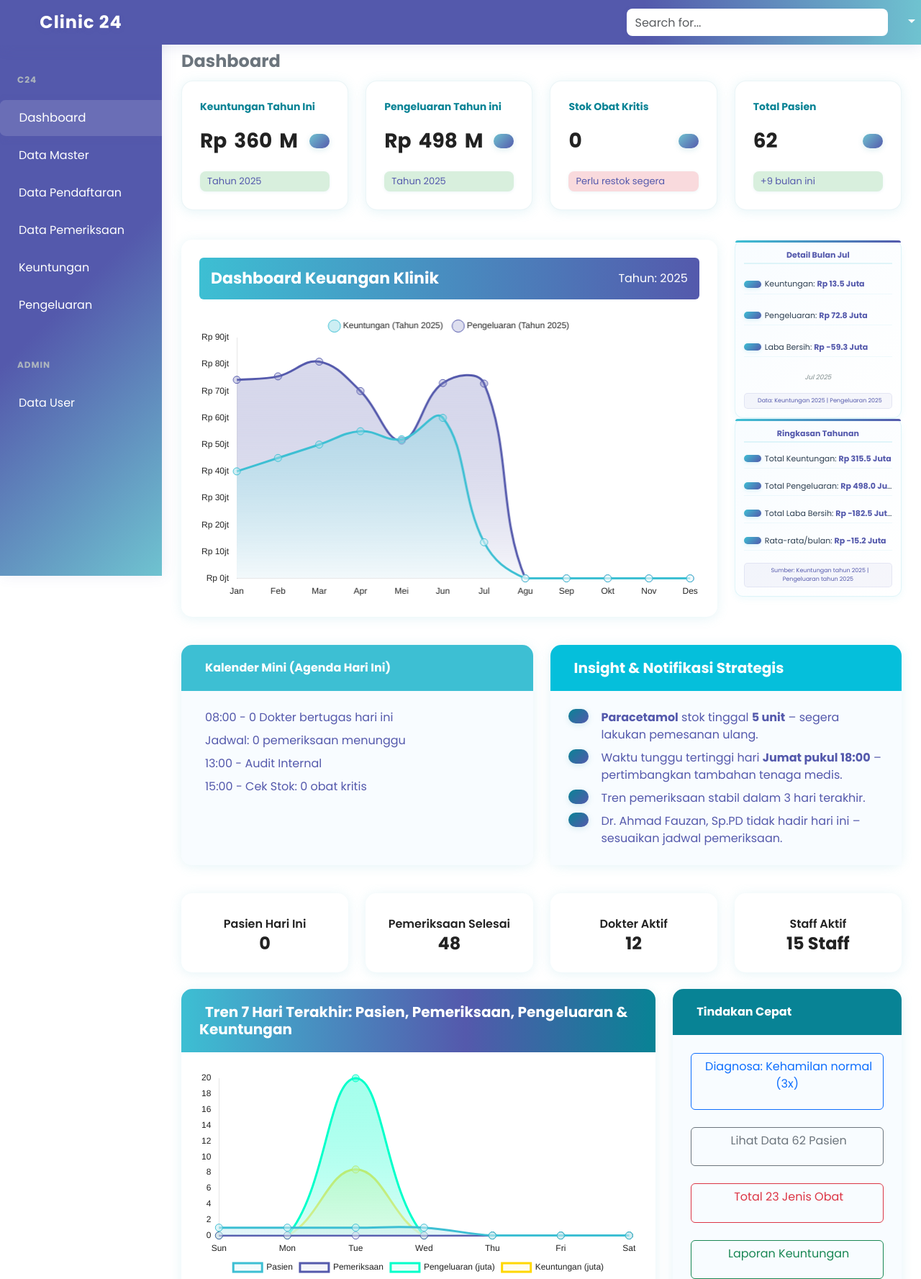
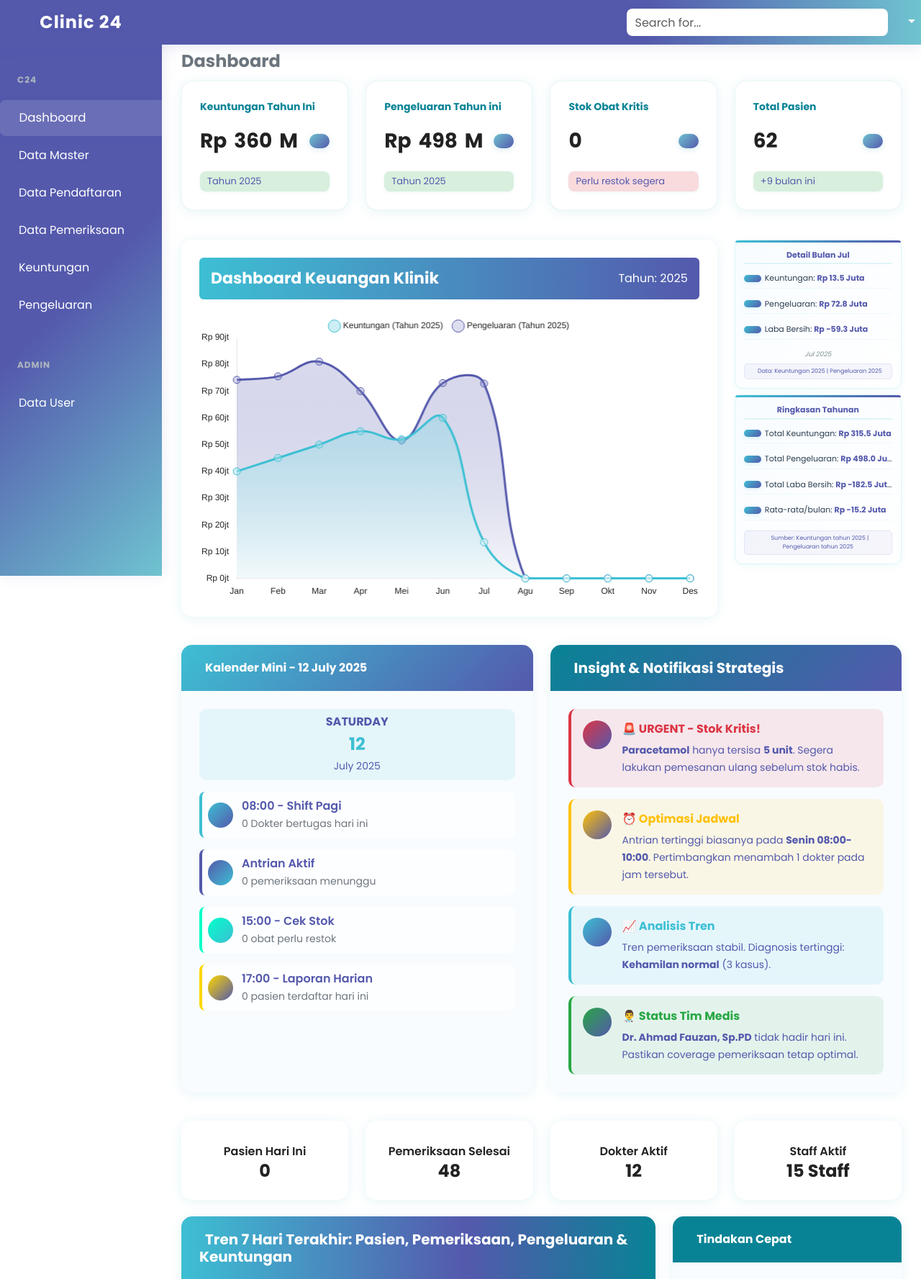
Before and after one commit to Aphyne/C-24, a PHP site: page / in a window 1280 px wide. Shown: the top 1777 px of the page at 72% size. Run offline with PHP 8.4, Linux system fonts and the light colour scheme; a user stored in the database is signed in; data comes from the database, SQL or seed files in the repository; some libraries are stand-ins or nearby versions.

Commit message:
Databse done semua

```diff
--- a/data-master/data-staff/staff.php
+++ b/data-master/data-staff/staff.php
@@ -1715,9 +1715,8 @@ body, .summary-box, .summary-box * {
                     const posisiLabels = <?= json_encode($positions) ?>;
                     const posisiJumlah = <?= json_encode($counts) ?>;
                     const donutColors = [
-                      'rgba(84,89,172,0.92)', 'rgba(111,195,208,0.92)', 'rgba(8,131,149,0.92)',
-                      'rgba(111,195,208,0.65)', 'rgba(84,89,172,0.65)', 'rgba(255,193,7,0.8)',
-                      'rgba(40,167,69,0.8)', 'rgba(220,53,69,0.8)', 'rgba(23,162,184,0.8)'
+                      'rgba(84,89,172,0.9)', 'rgba(111,195,208,0.9)', 'rgba(61,191,211,0.9)',
+                      'rgba(8,131,149,0.9)', 'rgba(0,255,202,0.75)', 'rgba(111,195,208,0.7)'
                     ];
 
                     new Chart(document.getElementById('donutChart'), {
--- a/index.php
+++ b/index.php
@@ -927,11 +927,11 @@ body {
     </div>
   </div>
   <!-- Kanan: Notes (tanpa container background) -->
-  <div class="col-lg-3 mb-3 d-flex flex-column justify-content-start" style="height: fit-content;"> <!-- TAMBAHKAN justify-content-start -->
+  <div class="col-lg-3 mb-3 d-flex flex-column" style="height: 100%;"> <!-- Perbaiki height -->
     <!-- Note Card: Detail Bulanan (langsung tanpa container) -->
-    <div id="noteCard" class="note-detail-card mb-0 flex-fill" style="height: 248px; margin-bottom: 3px;"></div>
+    <div id="noteCard" class="note-detail-card mb-2 flex-fill" style="height: calc(50% - 6px);"></div>
     <!-- Summary Card: Ringkasan Tahunan (langsung tanpa container) -->
-    <div id="summaryCard" class="summary-detail-card" style="height: 248px;"></div>
+    <div id="summaryCard" class="summary-detail-card flex-fill" style="height: calc(50% - 6px);"></div>
   </div>
 </div>
 
@@ -1247,55 +1247,150 @@ createChart(tahunAktif, <?php echo ($currentMonth - 1); ?>);
 <div class="row mt-1 align-items-stretch" style="margin-left: 0; margin-right: 0;"> <!-- TAMBAHKAN align-items-stretch -->
   <div class="col-md-6 mb-3 d-flex"> <!-- TAMBAHKAN d-flex -->
     <div class="card shadow-sm border-0 flex-fill" style="border-radius:15px;">
-      <div class="card-header px-4 py-3" style="background: #3dbfd3; border-radius: 15px 15px 0 0; color:#fff; font-weight:700;">
-        <i class="fas fa-calendar-alt me-2"></i> Kalender Mini (Agenda Hari Ini)
+      <div class="card-header px-4 py-3" style="background: linear-gradient(135deg, #3dbfd3 0%, #5459AC 100%); border-radius: 15px 15px 0 0; color:#fff; font-weight:700;">
+        <i class="fas fa-calendar-alt me-2"></i> Kalender Mini - <?php echo date('d F Y'); ?>
       </div>
       <div class="card-body" style="background:#f8fcff; border-radius:0 0 15px 15px;">
+        <!-- Tanggal Header -->
+        <div class="text-center mb-3 p-2" style="background: rgba(61,191,211,0.1); border-radius: 10px;">
+          <h6 class="mb-1" style="color: #5459AC; font-weight: 700;"><?php echo strtoupper(date('l')); ?></h6>
+          <div style="color: #3dbfd3; font-size: 1.5rem; font-weight: 700;"><?php echo date('d'); ?></div>
+          <small style="color: #5459AC;"><?php echo date('F Y'); ?></small>
+        </div>
+
+        <!-- Agenda List -->
         <ul class="mb-0" style="list-style:none;padding-left:0;">
-          <li class="mb-2"><span style="font-size:1.2rem;color:#3dbfd3;"><i class="fas fa-user-md"></i></span> <span style="color:#5459AC;">08:00 - <?php echo $dokterAktifHariIni; ?> Dokter bertugas hari ini</span></li>
-          <li class="mb-2"><span style="font-size:1.2rem;color:#3dbfd3;"><i class="fas fa-calendar-check"></i></span> <span style="color:#5459AC;">Jadwal: <?php echo $jadwalHariIni; ?> pemeriksaan menunggu</span></li>
-          <li class="mb-2"><span style="font-size:1.2rem;color:#3dbfd3;"><i class="fas fa-file-invoice"></i></span> <span style="color:#5459AC;">13:00 - Audit Internal</span></li>
-          <li><span style="font-size:1.2rem;color:#3dbfd3;"><i class="fas fa-pills"></i></span> <span style="color:#5459AC;">15:00 - Cek Stok: <?php echo $jumlahObatKritis; ?> obat kritis</span></li>
+          <li class="mb-3 p-2" style="background: rgba(255,255,255,0.7); border-radius: 8px; border-left: 4px solid #3dbfd3;">
+            <div class="d-flex align-items-center">
+              <span style="background: linear-gradient(135deg, #3dbfd3, #5459AC); color: white; border-radius: 50%; width: 35px; height: 35px; display: flex; align-items: center; justify-content: center; margin-right: 12px;">
+                <i class="fas fa-user-md" style="font-size: 14px;"></i>
+              </span>
+              <div>
+                <div style="color:#5459AC; font-weight: 600;">08:00 - Shift Pagi</div>
+                <small style="color:#6c757d;"><?php echo $dokterAktifHariIni; ?> Dokter bertugas hari ini</small>
+              </div>
+            </div>
+          </li>
+
+          <li class="mb-3 p-2" style="background: rgba(255,255,255,0.7); border-radius: 8px; border-left: 4px solid #5459AC;">
+            <div class="d-flex align-items-center">
+              <span style="background: linear-gradient(135deg, #5459AC, #3dbfd3); color: white; border-radius: 50%; width: 35px; height: 35px; display: flex; align-items: center; justify-content: center; margin-right: 12px;">
+                <i class="fas fa-calendar-check" style="font-size: 14px;"></i>
+              </span>
+              <div>
+                <div style="color:#5459AC; font-weight: 600;">Antrian Aktif</div>
+                <small style="color:#6c757d;"><?php echo $jadwalHariIni; ?> pemeriksaan menunggu</small>
+              </div>
+            </div>
+          </li>
+
+          <li class="mb-3 p-2" style="background: rgba(255,255,255,0.7); border-radius: 8px; border-left: 4px solid #00FFCA;">
+            <div class="d-flex align-items-center">
+              <span style="background: linear-gradient(135deg, #00FFCA, #3dbfd3); color: white; border-radius: 50%; width: 35px; height: 35px; display: flex; align-items: center; justify-content: center; margin-right: 12px;">
+                <i class="fas fa-pills" style="font-size: 14px;"></i>
+              </span>
+              <div>
+                <div style="color:#5459AC; font-weight: 600;">15:00 - Cek Stok</div>
+                <small style="color:#6c757d;"><?php echo $jumlahObatKritis; ?> obat perlu restok</small>
+              </div>
+            </div>
+          </li>
+
+          <li class="p-2" style="background: rgba(255,255,255,0.7); border-radius: 8px; border-left: 4px solid #FFD700;">
+            <div class="d-flex align-items-center">
+              <span style="background: linear-gradient(135deg, #FFD700, #5459AC); color: white; border-radius: 50%; width: 35px; height: 35px; display: flex; align-items: center; justify-content: center; margin-right: 12px;">
+                <i class="fas fa-chart-line" style="font-size: 14px;"></i>
+              </span>
+              <div>
+                <div style="color:#5459AC; font-weight: 600;">17:00 - Laporan Harian</div>
+                <small style="color:#6c757d;"><?php echo $pasienHariIni; ?> pasien terdaftar hari ini</small>
+              </div>
+            </div>
+          </li>
         </ul>
       </div>
     </div>
   </div>
+
   <div class="col-lg-6 mb-3 d-flex"> <!-- TAMBAHKAN d-flex -->
     <div class="card shadow-sm border-0 flex-fill" style="border-radius:15px;">
-      <div class="card-header px-4 py-3" style="background: #05BFDB; border-radius: 15px 15px 0 0;">
+      <div class="card-header px-4 py-3" style="background: linear-gradient(135deg, #088395 0%, #5459AC 100%); border-radius: 15px 15px 0 0;">
         <h5 class="mb-0" style="color:#fff;font-weight:700;">
           <i class="fas fa-bell" style="margin-right:8px;"></i> Insight & Notifikasi Strategis
         </h5>
       </div>
       <div class="card-body px-4 py-3" style="background:#f8fcff;">
         <ul class="mb-0" style="list-style:none;padding-left:0;">
-          <li class="d-flex align-items-center mb-2">
-            <span class="summary-icon me-2" style="background:linear-gradient(135deg,#088395 0%,#5459AC 100%);font-size:18px;"><i class="fas fa-capsules"></i></span>
-            <span style="color:#5459AC;"> <strong><?php echo $obatKritisDetail['nama_obat'] ?? 'Paracetamol'; ?></strong> stok tinggal <strong><?php echo $obatKritisDetail['stok'] ?? '5'; ?> unit</strong> – segera lakukan pemesanan ulang.</span>
+          <!-- Alert Stok Obat Kritis -->
+          <li class="mb-3 p-3" style="background: rgba(220, 53, 69, 0.1); border-radius: 10px; border-left: 4px solid #dc3545;">
+            <div class="d-flex align-items-start">
+              <span style="background: linear-gradient(135deg,#dc3545 0%,#5459AC 100%); color: white; border-radius: 50%; width: 40px; height: 40px; display: flex; align-items: center; justify-content: center; margin-right: 15px; flex-shrink: 0;">
+                <i class="fas fa-exclamation-triangle" style="font-size: 16px;"></i>
+              </span>
+              <div>
+                <div style="color:#dc3545; font-weight: 700; margin-bottom: 5px;">🚨 URGENT - Stok Kritis!</div>
+                <span style="color:#5459AC; font-size: 14px;">
+                  <strong><?php echo $obatKritisDetail['nama_obat'] ?? 'Paracetamol'; ?></strong> hanya tersisa <strong><?php echo $obatKritisDetail['stok'] ?? '5'; ?> unit</strong>. Segera lakukan pemesanan ulang sebelum stok habis.
+                </span>
+              </div>
+            </div>
           </li>
-          <li class="d-flex align-items-center mb-2">
-            <span class="summary-icon me-2" style="background:linear-gradient(135deg,#088395 0%,#5459AC 100%);font-size:18px;"><i class="fas fa-clock"></i></span>
-            <span style="color:#5459AC;">Waktu tunggu tertinggi hari <strong>Jumat pukul 18:00</strong> – pertimbangkan tambahan tenaga medis.</span>
+
+          <!-- Insight Operasional -->
+          <li class="mb-3 p-3" style="background: rgba(255, 193, 7, 0.1); border-radius: 10px; border-left: 4px solid #ffc107;">
+            <div class="d-flex align-items-start">
+              <span style="background: linear-gradient(135deg,#ffc107 0%,#5459AC 100%); color: white; border-radius: 50%; width: 40px; height: 40px; display: flex; align-items: center; justify-content: center; margin-right: 15px; flex-shrink: 0;">
+                <i class="fas fa-clock" style="font-size: 16px;"></i>
+              </span>
+              <div>
+                <div style="color:#ffc107; font-weight: 700; margin-bottom: 5px;">⏰ Optimasi Jadwal</div>
+                <span style="color:#5459AC; font-size: 14px;">
+                  Antrian tertinggi biasanya pada <strong>Senin 08:00-10:00</strong>. Pertimbangkan menambah 1 dokter pada jam tersebut.
+                </span>
+              </div>
+            </div>
           </li>
-          <li class="d-flex align-items-center mb-2">
-            <span class="summary-icon me-2" style="background:linear-gradient(135deg,#088395 0%,#5459AC 100%);font-size:18px;"><i class="fas fa-chart-line"></i></span>
-            <span style="color:#5459AC;"><?php
-            if (count($pemeriksaan3Hari) >= 3 && $pemeriksaan3Hari[2] < $pemeriksaan3Hari[1] && $pemeriksaan3Hari[1] < $pemeriksaan3Hari[0]) {
-                echo 'Pemeriksaan harian menurun selama <strong>3 hari berturut-turut</strong>.';
-            } else {
-                echo 'Tren pemeriksaan stabil dalam 3 hari terakhir.';
-            }
-            ?></span>
+
+          <!-- Insight Tren -->
+          <li class="mb-3 p-3" style="background: rgba(61, 191, 211, 0.1); border-radius: 10px; border-left: 4px solid #3dbfd3;">
+            <div class="d-flex align-items-start">
+              <span style="background: linear-gradient(135deg,#3dbfd3 0%,#5459AC 100%); color: white; border-radius: 50%; width: 40px; height: 40px; display: flex; align-items: center; justify-content: center; margin-right: 15px; flex-shrink: 0;">
+                <i class="fas fa-chart-line" style="font-size: 16px;"></i>
+              </span>
+              <div>
+                <div style="color:#3dbfd3; font-weight: 700; margin-bottom: 5px;">📈 Analisis Tren</div>
+                <span style="color:#5459AC; font-size: 14px;">
+                  <?php
+                  if (count($pemeriksaan3Hari) >= 3 && $pemeriksaan3Hari[2] < $pemeriksaan3Hari[1] && $pemeriksaan3Hari[1] < $pemeriksaan3Hari[0]) {
+                      echo 'Tren pemeriksaan menurun <strong>3 hari berturut-turut</strong>. Evaluasi strategi pemasaran diperlukan.';
+                  } else {
+                      echo 'Tren pemeriksaan stabil. Diagnosis tertinggi: <strong>' . ($diagnosaTertinggi['diagnosa'] ?? 'Flu') . '</strong> (' . ($diagnosaTertinggi['jumlah'] ?? '25') . ' kasus).';
+                  }
+                  ?>
+                </span>
+              </div>
+            </div>
           </li>
-          <li class="d-flex align-items-center">
-            <span class="summary-icon me-2" style="background:linear-gradient(135deg,#088395 0%,#5459AC 100%);font-size:18px;"><i class="fas fa-user-md"></i></span>
-            <span style="color:#5459AC;"><?php
-            if ($dokterTidakHadir) {
-                echo $dokterTidakHadir['nama_dokter'] . ' tidak hadir hari ini – sesuaikan jadwal pemeriksaan.';
-            } else {
-                echo 'Semua dokter aktif bertugas hari ini.';
-            }
-            ?></span>
+
+          <!-- Status Dokter -->
+          <li class="p-3" style="background: rgba(40, 167, 69, 0.1); border-radius: 10px; border-left: 4px solid #28a745;">
+            <div class="d-flex align-items-start">
+              <span style="background: linear-gradient(135deg,#28a745 0%,#5459AC 100%); color: white; border-radius: 50%; width: 40px; height: 40px; display: flex; align-items: center; justify-content: center; margin-right: 15px; flex-shrink: 0;">
+                <i class="fas fa-user-check" style="font-size: 16px;"></i>
+              </span>
+              <div>
+                <div style="color:#28a745; font-weight: 700; margin-bottom: 5px;">👨‍⚕️ Status Tim Medis</div>
+                <span style="color:#5459AC; font-size: 14px;">
+                  <?php
+                  if ($dokterTidakHadir) {
+                      echo '<strong>' . $dokterTidakHadir['nama_dokter'] . '</strong> tidak hadir hari ini. Pastikan coverage pemeriksaan tetap optimal.';
+                  } else {
+                      echo 'Semua <strong>' . $dokterAktif . ' dokter aktif</strong> bertugas hari ini. Tim medis lengkap dan siap melayani.';
+                  }
+                  ?>
+                </span>
+              </div>
+            </div>
           </li>
         </ul>
       </div>
```
